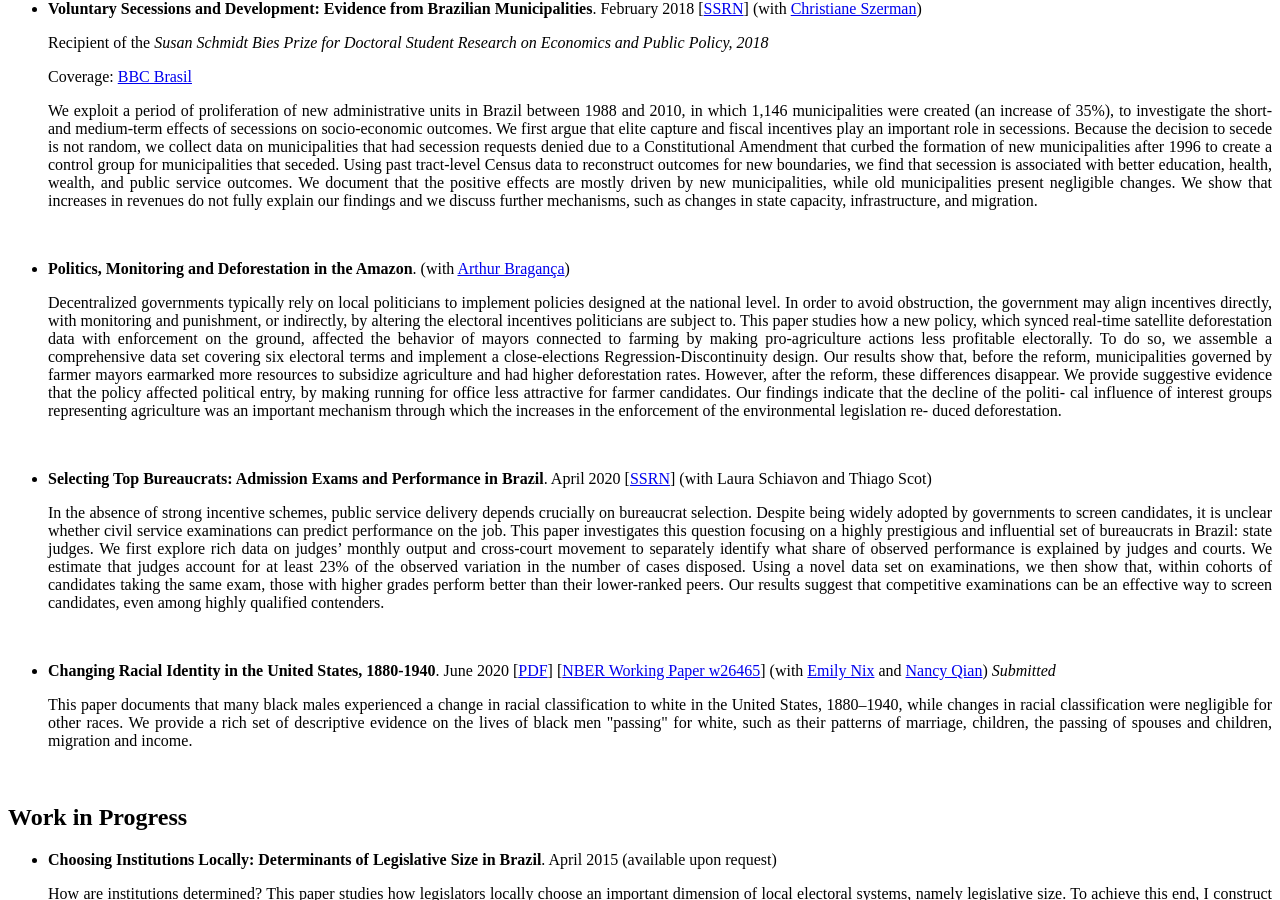
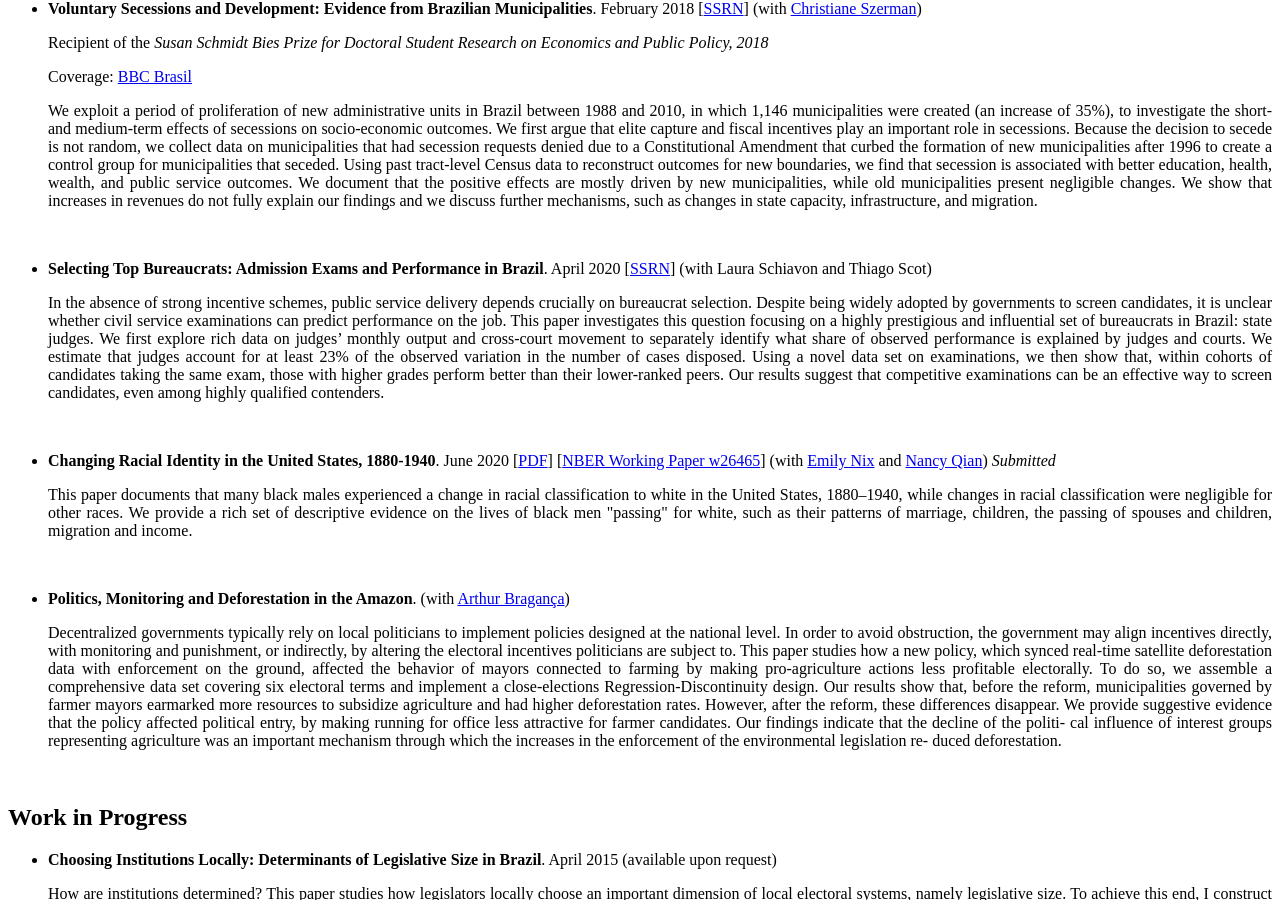
Before and after one commit to rdahis/rdahis.github.io, a Jekyll site: the page built from 1-research.md, in a window 1280 px wide and 900 px high, scrolled down 321 px. Built offline with Jekyll 4.4.1, drawn with Linux system fonts in a browser that asks for light colours; a script that is not in the unit is left out; some of the changed lines change nothing that is shown.

Commit message:
Changes order of papers.

```diff
--- a/1-research.md
+++ b/1-research.md
@@ -22,11 +22,6 @@ permalink: /research/
    <p style="text-align: justify;"> We exploit a period of proliferation of new administrative units in Brazil between 1988 and 2010, in which 1,146 municipalities were created (an increase of 35%), to investigate the short- and medium-term effects of secessions on socio-economic outcomes. We first argue that elite capture and fiscal incentives play an important role in secessions. Because the decision to secede is not random, we collect data on municipalities that had secession requests denied due to a Constitutional Amendment that curbed the formation of new municipalities after 1996 to create a control group for municipalities that seceded. Using past tract-level Census data to reconstruct outcomes for new boundaries, we find that secession is associated with better education, health, wealth, and public service outcomes. We document that the positive effects are mostly driven by new municipalities, while old municipalities present negligible changes. We show that increases in revenues do not fully explain our findings and we discuss further mechanisms, such as changes in state capacity, infrastructure, and migration. </p>
 
 <br>
-- **Politics, Monitoring and Deforestation in the Amazon**.  (with [Arthur Bragança](https://arthurbraganca.com/){:target="_blank"})
-
-   <p style="text-align: justify;"> Decentralized governments typically rely on local politicians to implement policies designed at the national level. In order to avoid obstruction, the government may align incentives directly, with monitoring and punishment, or indirectly, by altering the electoral incentives politicians are subject to. This paper studies how a new policy, which synced real-time satellite deforestation data with enforcement on the ground, affected the behavior of mayors connected to farming by making pro-agriculture actions less profitable electorally. To do so, we assemble a comprehensive data set covering six electoral terms and implement a close-elections Regression-Discontinuity design. Our results show that, before the reform, municipalities governed by farmer mayors earmarked more resources to subsidize agriculture and had higher deforestation rates. However, after the reform, these differences disappear. We provide suggestive evidence that the policy affected political entry, by making running for office less attractive for farmer candidates. Our findings indicate that the decline of the politi- cal influence of interest groups representing agriculture was an important mechanism through which the increases in the enforcement of the environmental legislation re- duced deforestation. </p>
-
-<br>
 - **Selecting Top Bureaucrats: Admission Exams and Performance in Brazil**. April 2020 [[SSRN](https://ssrn.com/abstract=3584725){:target="_blank"}] (with Laura Schiavon and Thiago Scot)
 
    <p style="text-align: justify;"> In the absence of strong incentive schemes, public service delivery depends crucially on bureaucrat selection. Despite being widely adopted by governments to screen candidates, it is unclear whether civil service examinations can predict performance on the job. This paper investigates this question focusing on a highly prestigious and influential set of bureaucrats in Brazil: state judges. We first explore rich data on judges’ monthly output and cross-court movement to separately identify what share of observed performance is explained by judges and courts. We estimate that judges account for at least 23% of the observed variation in the number of cases disposed. Using a novel data set on examinations, we then show that, within cohorts of candidates taking the same exam, those with higher grades perform better than their lower-ranked peers. Our results suggest that competitive examinations can be an effective way to screen candidates, even among highly qualified contenders. </p>
@@ -35,6 +30,11 @@ permalink: /research/
 - **Changing Racial Identity in the United States, 1880-1940**. June 2020 [[PDF](/files/papers/DNQ_2020_0608_FINAL.pdf){:target="_blank"}] [[NBER Working Paper w26465](https://www.nber.org/papers/w26465){:target="_blank"}] (with [Emily Nix](https://sites.google.com/site/emilyenix/){:target="_blank"} and [Nancy Qian](https://www.kellogg.northwestern.edu/faculty/qian/){:target="_blank"}) _Submitted_
 
    <p style="text-align: justify;"> This paper documents that many black males experienced a change in racial classification to white in the United States, 1880–1940, while changes in racial classification were negligible for other races. We provide a rich set of descriptive evidence on the lives of black men "passing" for white, such as their patterns of marriage, children, the passing of spouses and children, migration and income. </p>
+
+<br>
+- **Politics, Monitoring and Deforestation in the Amazon**. (with [Arthur Bragança](https://arthurbraganca.com/){:target="_blank"})
+
+   <p style="text-align: justify;"> Decentralized governments typically rely on local politicians to implement policies designed at the national level. In order to avoid obstruction, the government may align incentives directly, with monitoring and punishment, or indirectly, by altering the electoral incentives politicians are subject to. This paper studies how a new policy, which synced real-time satellite deforestation data with enforcement on the ground, affected the behavior of mayors connected to farming by making pro-agriculture actions less profitable electorally. To do so, we assemble a comprehensive data set covering six electoral terms and implement a close-elections Regression-Discontinuity design. Our results show that, before the reform, municipalities governed by farmer mayors earmarked more resources to subsidize agriculture and had higher deforestation rates. However, after the reform, these differences disappear. We provide suggestive evidence that the policy affected political entry, by making running for office less attractive for farmer candidates. Our findings indicate that the decline of the politi- cal influence of interest groups representing agriculture was an important mechanism through which the increases in the enforcement of the environmental legislation re- duced deforestation. </p>
 
 <br>
 
```
